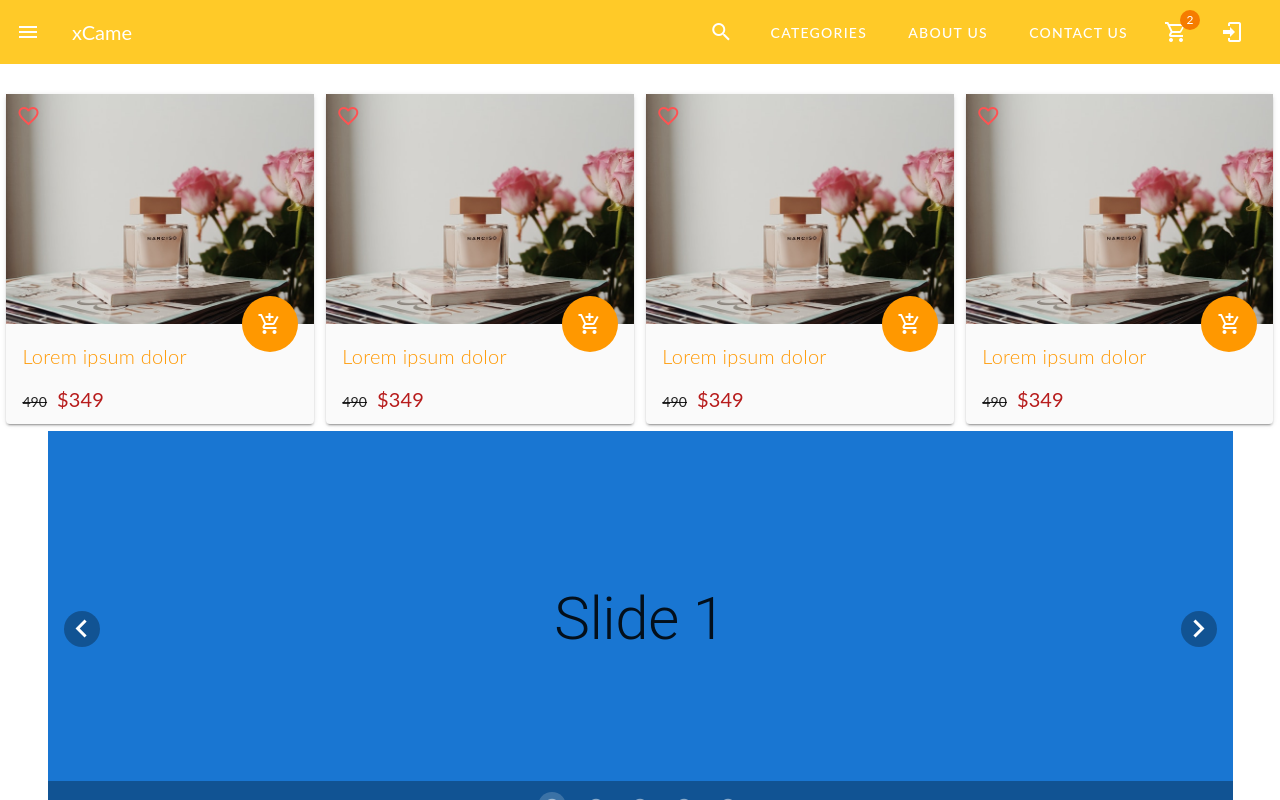
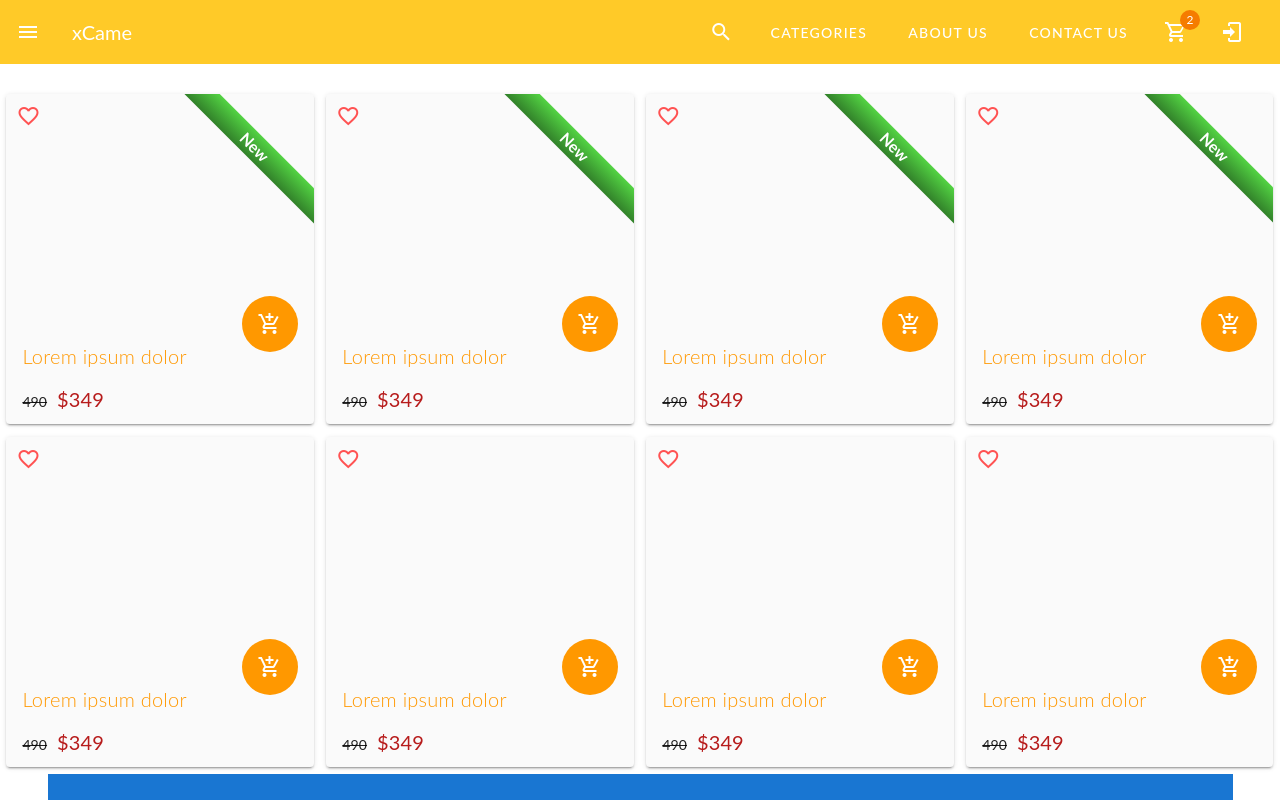
Before and after one commit to richxcame/vuetify-ecommerce, a Vue app: page / in a window 1280 px wide. Shown: the top 800 px of the page. Built offline with nearby package versions, Linux system fonts and the light colour scheme.

Commit message:
newProduct comp. gosuldy

```diff
--- /dev/null
+++ b/src/components/newProduct.vue
@@ -0,0 +1,132 @@
+<template>
+	<div>
+		<v-hover v-slot="{ hover }">
+			<v-card
+				:elevation="hover ? 10 : 2"
+				class="card"
+				color="grey lighten-5"
+			>
+			<v-btn
+				absolute
+				style="z-index:2001;"
+				icon
+				class="ma-1"
+			>
+				<v-icon color="error">mdi-heart-outline</v-icon>
+			</v-btn>
+				<v-img src="../assets/photo1.jpg" height="230">
+					<div class="discount"><center>New</center></div>
+				<v-expand-transition>
+                <div
+                  v-if="hover"
+                  class="d-flex transition-fast-in-fast-out orange display-1 darken-1 v-card--reveal white--text"
+                  style="height: 100%;"
+                >
+                  $349<sup><small>.99</small></sup>
+                </div>
+              </v-expand-transition>
+        </v-img>
+				<div style="position:relative;">
+				<v-card-title class=" font-weight-light orange--text">Lorem ipsum dolor</v-card-title>
+				<v-card-text>
+					<v-btn
+						absolute
+						fab
+						color="orange"
+						class="white--text"
+						right
+						top
+						dark
+						elevation="0"
+					>
+						<v-icon>mdi-cart-plus</v-icon>
+					</v-btn>
+					<del>490</del><span style="font-size:20px; color:#B71C1C; margin-left:10px;">$349</span>
+				</v-card-text>
+				</div>
+			</v-card>
+		</v-hover>
+	</div>
+</template>
+
+
+<script>
+	export default{
+		data(){
+			return{
+
+			}
+		}
+	};
+</script>
+
+<style>
+	*{
+		font-family: Lato;
+	}
+
+	@media all and (min-width: 960px){
+		.card{
+			width: 24%;
+			height: 330px;
+			margin: .5%;
+			float:left;
+		}
+		.move{
+			margin-left:15%;
+		}
+
+		.discount{
+		font-weight: bold;
+		color: white;
+		display:block;
+		background-image: -webkit-linear-gradient(top, #53d343, #32812a);
+		transform: rotate(45deg);
+		margin-right: -140px;
+		margin-left: -30px;
+		padding: .5px 0 .5px 37%;
+	}
+	}
+
+	@media all and (max-width:650px){
+		.card{
+			width: 49%;
+			height: 330px;
+			margin: .5%;
+			float:left;
+		}
+
+		.discount{
+		font-weight: bold;
+		color: white;
+		display:block;
+		background-image: -webkit-linear-gradient(top, #53d343, #32812a);
+		transform: rotate(45deg);
+		margin-right: -140px;
+		margin-left: -30px;
+		padding: .5px 0 .5px 30%;
+	}
+	}
+
+	@media all and (min-width: 650px) and (max-width: 960px){
+		.card{
+			width: 32%;
+			height: 330px;
+			margin: .6%;
+			float:left;
+		}
+
+		.discount{
+		font-weight: bold;
+		color: white;
+		display:block;
+		background-image: -webkit-linear-gradient(top, #53d343, #32812a);
+		transform: rotate(45deg);
+		margin-right: -140px;
+		margin-left: -30px;
+		padding: .5px 0 .5px 35%;
+	}
+	}
+
+
+</style>
--- a/src/views/Home.vue
+++ b/src/views/Home.vue
@@ -142,6 +142,11 @@
       </v-list>
     </v-navigation-drawer>
 
+    <new-product />
+    <new-product />
+    <new-product />
+    <new-product />
+
     <single-p />
     <single-p />
     <single-p />
@@ -190,12 +195,14 @@
 import appFooter from '../components/appFooter.vue'
 import singleProduct from '../components/singleProduct.vue'
 import singleP from '../components/singleP.vue'
+import newProduct from '../components/newProduct.vue'
 
   export default{
     components:{
       appFooter,
       singleProduct,
       singleP,
+      newProduct,
     },
     data(){
       return{
```
